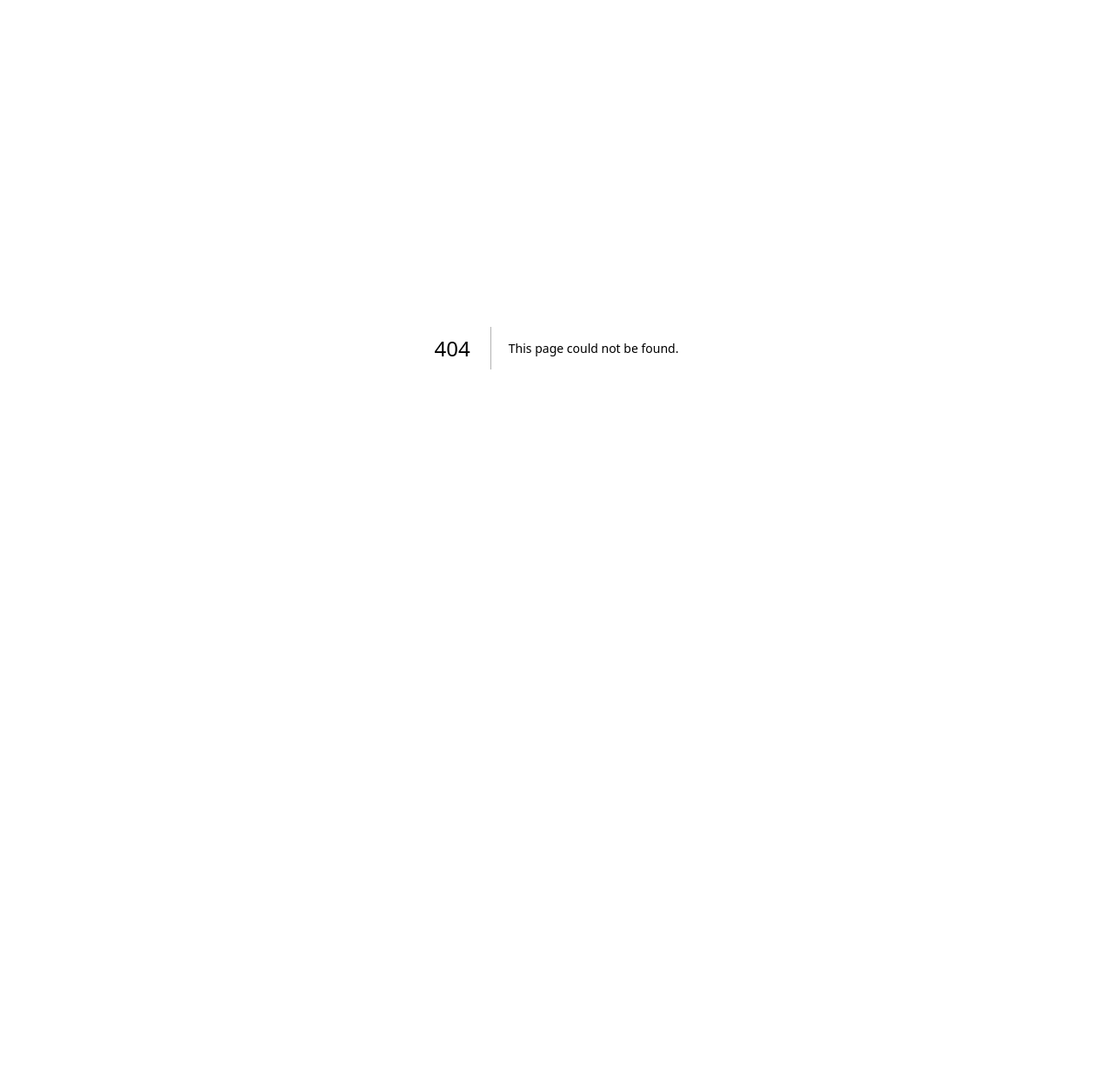
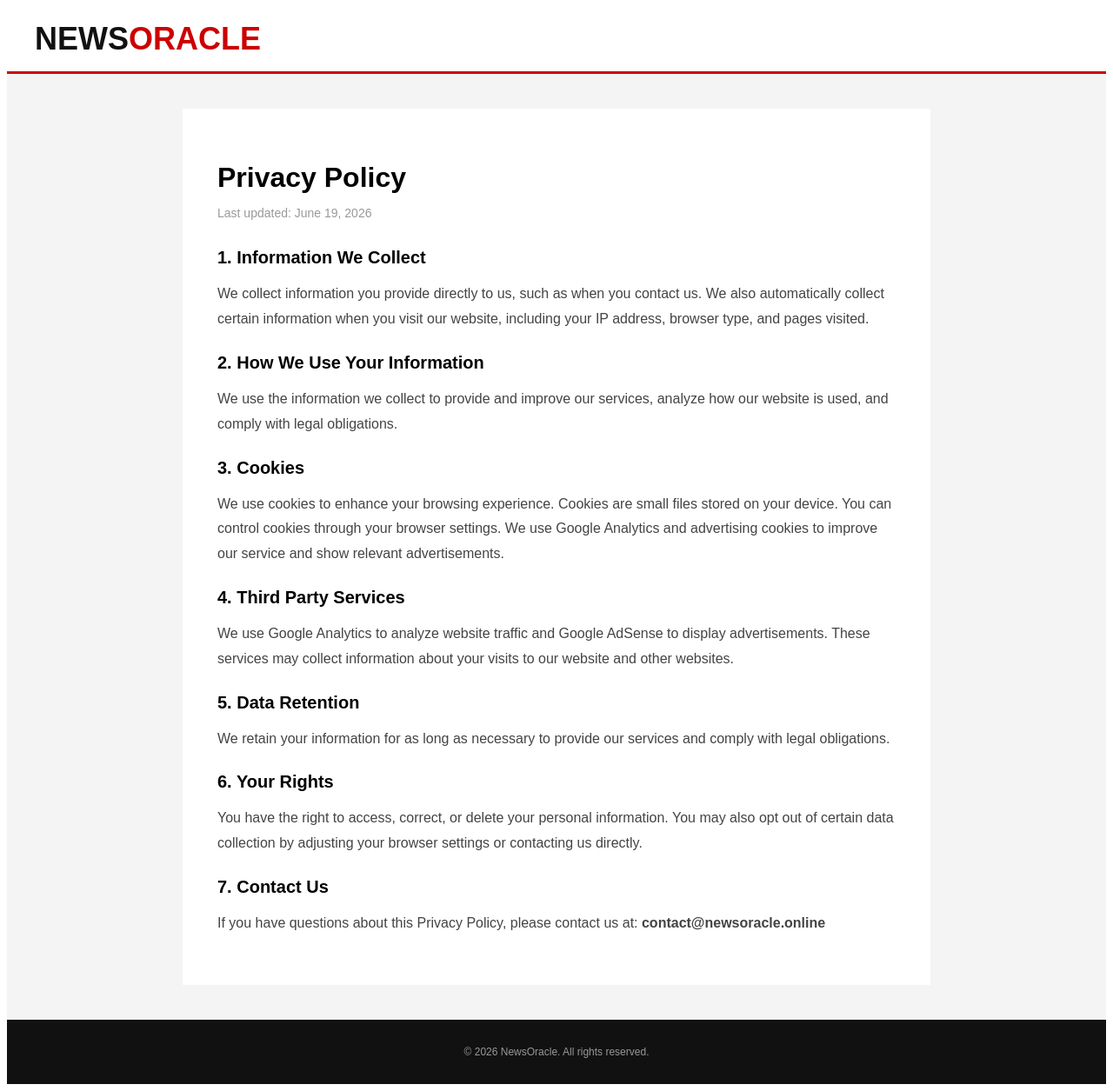
Before and after one commit to richmanempire001-cyber/newsoracle, a Next.js app: page /privacy-policy in a window 1280 px wide. Before the commit this address had no page. Shown: the whole page at 87% size. Before the commit the page ends 800 px from the top, so only its background shows below. Built offline with nearby package versions, Linux system fonts and the light colour scheme.

Commit message:
Create privacy-policy.js

```diff
--- /dev/null
+++ b/pages/privacy-policy.js
@@ -0,0 +1,60 @@
+import Head from "next/head";
+import Link from "next/link";
+
+export default function PrivacyPolicy() {
+  return (
+    <>
+      <Head>
+        <title>Privacy Policy — NewsOracle</title>
+      </Head>
+      <div style={{ fontFamily: "Arial, sans-serif", background: "#f4f4f4", minHeight: "100vh" }}>
+
+        {/* Header */}
+        <header style={{ background: "#fff", borderBottom: "3px solid #cc0000", padding: "16px 0" }}>
+          <div style={{ maxWidth: "1200px", margin: "0 auto", padding: "0 20px" }}>
+            <Link href="/" style={{ textDecoration: "none" }}>
+              <h1 style={{ fontSize: "36px", fontWeight: "900", margin: 0, color: "#111" }}>
+                NEWS<span style={{ color: "#cc0000" }}>ORACLE</span>
+              </h1>
+            </Link>
+          </div>
+        </header>
+
+        <div style={{ maxWidth: "860px", margin: "40px auto", padding: "0 20px" }}>
+          <div style={{ background: "#fff", padding: "40px" }}>
+            <h1 style={{ fontSize: "32px", fontWeight: "900", marginBottom: "8px" }}>Privacy Policy</h1>
+            <p style={{ color: "#999", fontSize: "14px", marginBottom: "32px" }}>Last updated: June 19, 2026</p>
+
+            <h2 style={{ fontSize: "20px", fontWeight: "700", margin: "24px 0 12px" }}>1. Information We Collect</h2>
+            <p style={{ lineHeight: "1.8", color: "#444" }}>We collect information you provide directly to us, such as when you contact us. We also automatically collect certain information when you visit our website, including your IP address, browser type, and pages visited.</p>
+
+            <h2 style={{ fontSize: "20px", fontWeight: "700", margin: "24px 0 12px" }}>2. How We Use Your Information</h2>
+            <p style={{ lineHeight: "1.8", color: "#444" }}>We use the information we collect to provide and improve our services, analyze how our website is used, and comply with legal obligations.</p>
+
+            <h2 style={{ fontSize: "20px", fontWeight: "700", margin: "24px 0 12px" }}>3. Cookies</h2>
+            <p style={{ lineHeight: "1.8", color: "#444" }}>We use cookies to enhance your browsing experience. Cookies are small files stored on your device. You can control cookies through your browser settings. We use Google Analytics and advertising cookies to improve our service and show relevant advertisements.</p>
+
+            <h2 style={{ fontSize: "20px", fontWeight: "700", margin: "24px 0 12px" }}>4. Third Party Services</h2>
+            <p style={{ lineHeight: "1.8", color: "#444" }}>We use Google Analytics to analyze website traffic and Google AdSense to display advertisements. These services may collect information about your visits to our website and other websites.</p>
+
+            <h2 style={{ fontSize: "20px", fontWeight: "700", margin: "24px 0 12px" }}>5. Data Retention</h2>
+            <p style={{ lineHeight: "1.8", color: "#444" }}>We retain your information for as long as necessary to provide our services and comply with legal obligations.</p>
+
+            <h2 style={{ fontSize: "20px", fontWeight: "700", margin: "24px 0 12px" }}>6. Your Rights</h2>
+            <p style={{ lineHeight: "1.8", color: "#444" }}>You have the right to access, correct, or delete your personal information. You may also opt out of certain data collection by adjusting your browser settings or contacting us directly.</p>
+
+            <h2 style={{ fontSize: "20px", fontWeight: "700", margin: "24px 0 12px" }}>7. Contact Us</h2>
+            <p style={{ lineHeight: "1.8", color: "#444" }}>If you have questions about this Privacy Policy, please contact us at: <strong>contact@newsoracle.online</strong></p>
+          </div>
+        </div>
+
+        {/* Footer */}
+        <footer style={{ background: "#111", color: "#999", padding: "30px 20px", marginTop: "40px" }}>
+          <div style={{ maxWidth: "1200px", margin: "0 auto", textAlign: "center" }}>
+            <p style={{ margin: 0, fontSize: "12px" }}>© 2026 NewsOracle. All rights reserved.</p>
+          </div>
+        </footer>
+      </div>
+    </>
+  );
+}
```
